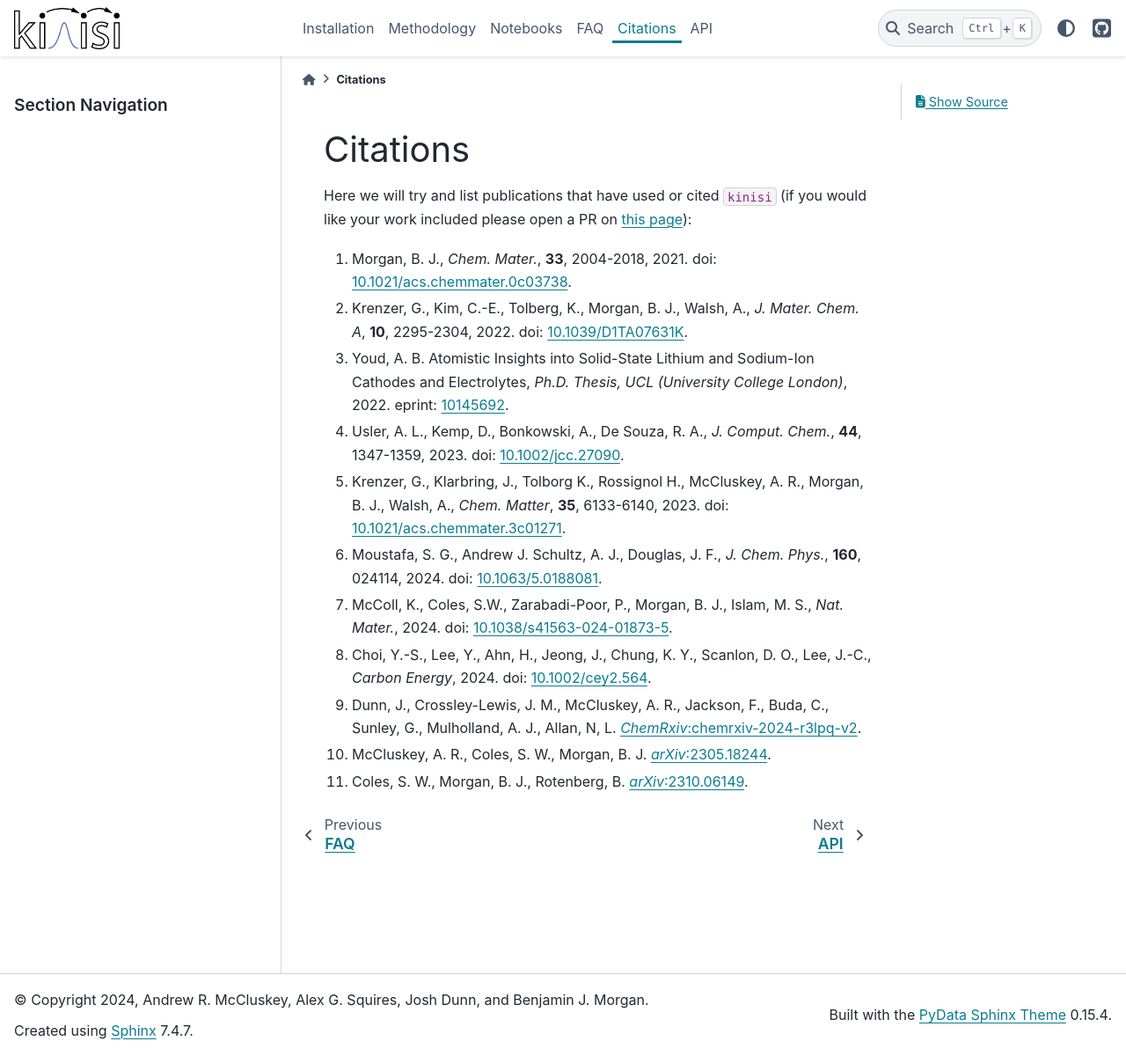
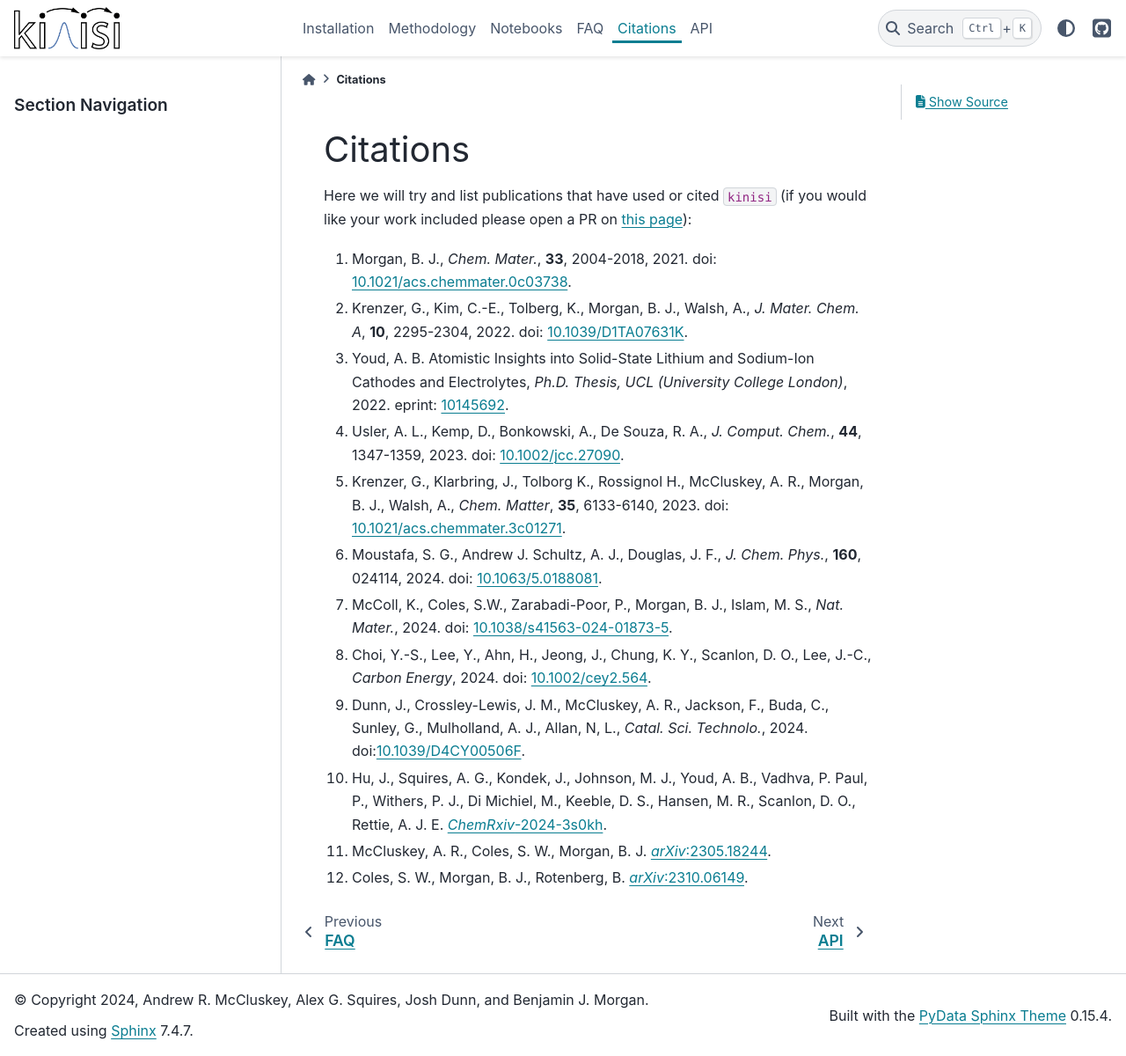
Before and after one commit to bjmorgan/kinisi, a Sphinx documentation site: the page built from docs/source/papers.md, in a window 1280 px wide and 1200 px high. Shown: the whole window at 88% size. Built offline with Sphinx 7.4.7 and the PyData theme 0.15.4, drawn with Linux system fonts in a browser that asks for light colours.

Commit message:
Update papers.md

```diff
--- a/docs/source/papers.md
+++ b/docs/source/papers.md
@@ -10,6 +10,7 @@ Here we will try and list publications that have used or cited `kinisi` (if you
 6. Moustafa, S. G., Andrew J. Schultz, A. J., Douglas, J. F., *J. Chem. Phys.*, **160**, 024114, 2024. doi: [10.1063/5.0188081](https://doi.org/10.1063/5.0188081).
 7. McColl, K., Coles, S.W., Zarabadi-Poor, P., Morgan, B. J., Islam, M. S., *Nat. Mater.*, 2024. doi: [10.1038/s41563-024-01873-5](https://doi.org/10.1038/s41563-024-01873-5).
 8. Choi, Y.-S., Lee, Y., Ahn, H., Jeong, J., Chung, K. Y., Scanlon, D. O., Lee, J.-C., *Carbon Energy*, 2024. doi: [10.1002/cey2.564](https://doi.org/10.1002/cey2.564).
-9. Dunn, J., Crossley-Lewis, J. M., McCluskey, A. R., Jackson, F., Buda, C., Sunley, G., Mulholland, A. J., Allan, N, L. [*ChemRxiv*:chemrxiv-2024-r3lpq-v2](https://doi.org/10.26434/chemrxiv-2024-r3lpq-v2).
-10. McCluskey, A. R., Coles, S. W., Morgan, B. J. [*arXiv*:2305.18244](https://arxiv.org/abs/2305.18244).
-11. Coles, S. W., Morgan, B. J., Rotenberg, B. [*arXiv*:2310.06149](https://arxiv.org/abs/2310.06149).
+9. Dunn, J., Crossley-Lewis, J. M., McCluskey, A. R., Jackson, F., Buda, C., Sunley, G., Mulholland, A. J., Allan, N, L., *Catal. Sci. Technolo.*, 2024. doi:[10.1039/D4CY00506F](https://doi.org/10.1039/D4CY00506F).
+10. Hu, J., Squires, A. G., Kondek, J., Johnson, M. J., Youd, A. B., Vadhva, P. Paul, P., Withers, P. J., Di Michiel, M., Keeble, D. S., Hansen, M. R., Scanlon, D. O., Rettie, A. J. E. [*ChemRxiv*-2024-3s0kh](https://doi.org/10.26434/chemrxiv-2024-3s0kh).
+11. McCluskey, A. R., Coles, S. W., Morgan, B. J. [*arXiv*:2305.18244](https://arxiv.org/abs/2305.18244).
+12. Coles, S. W., Morgan, B. J., Rotenberg, B. [*arXiv*:2310.06149](https://arxiv.org/abs/2310.06149).
```
